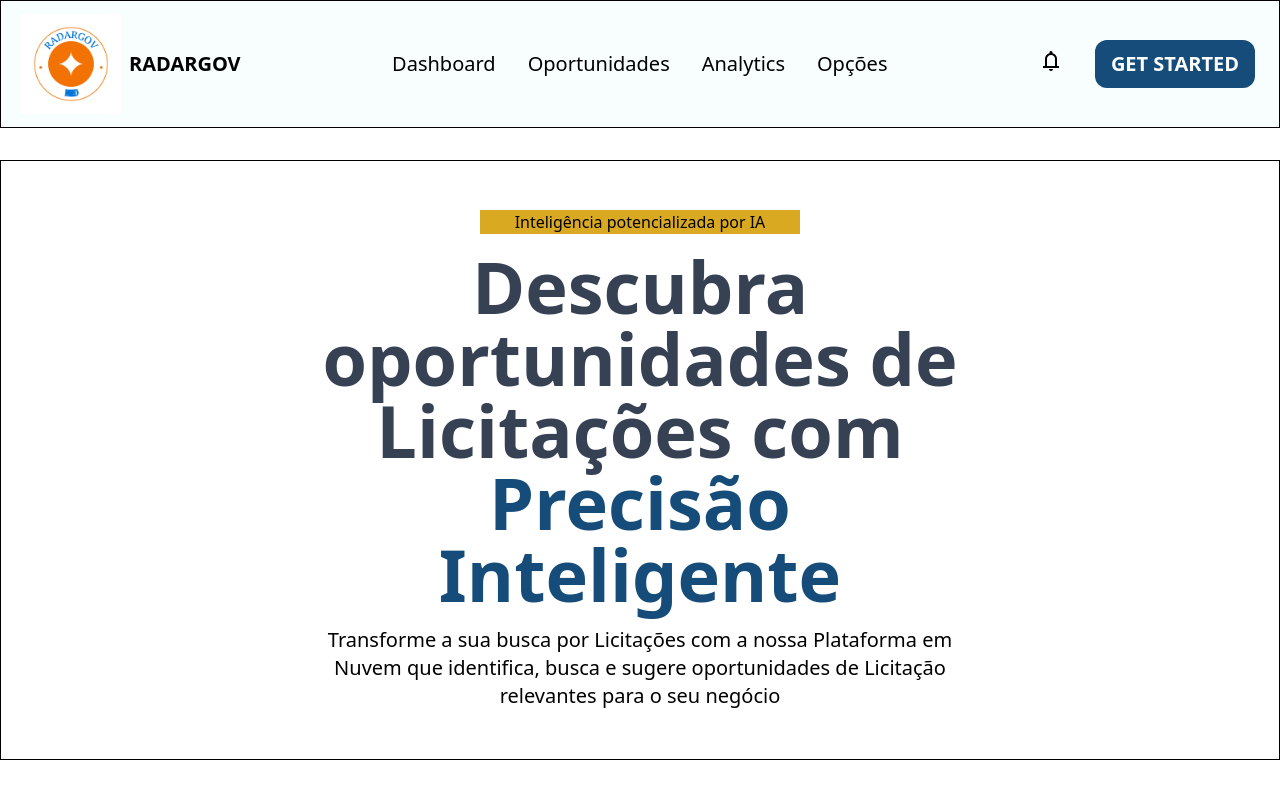
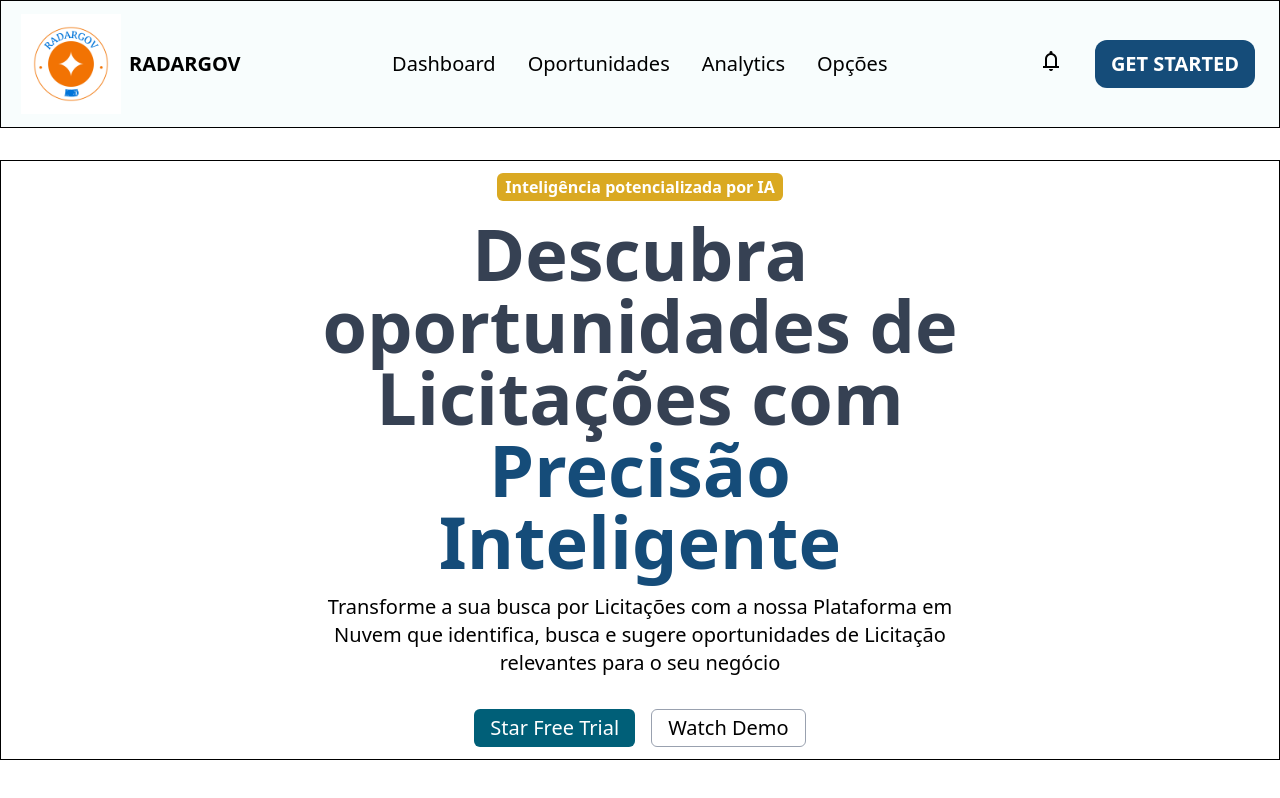
Before and after one commit to rodrigobgarcia/RadarGov, a Vue app: page / in a window 1280 px wide. Built offline with nearby package versions, Linux system fonts and the light colour scheme.

Commit message:
Começo simples no front

```diff
--- a/src/views/HomeView.vue
+++ b/src/views/HomeView.vue
@@ -3,10 +3,10 @@
 </script>
 
 <template>
- <div class="flex justify-center items-center w-full h-[600px] border border-black">
-    <div class="flex flex-col items-center text-center gap-4">
+ <div class="flex justify-center items-center w-full h-[600px] border border-black flex flex-col">
+    <div class="flex flex-col items-center text-center gap-4 mb-8">
 
-      <div class="bg-[#daa922] w-1/4">
+      <div class="bg-[#daa922] text-white px-2 rounded-md py-0.5 font-semibold">
         <div>Inteligência potencializada por IA</div>
       </div>
 
@@ -20,5 +20,9 @@
       </div>
 
     </div>
+    <div class="flex flex-row gap-4">
+      <button class="text-xl font-medium bg-cyan-800 text-white py-1 px-4 rounded-md">Star Free Trial</button>
+      <button class="text-xl font-medium bg-white text-black py-1 px-4 rounded-md border border-gray-400">Watch Demo</button>
+    </div>
   </div>
 </template>
```
